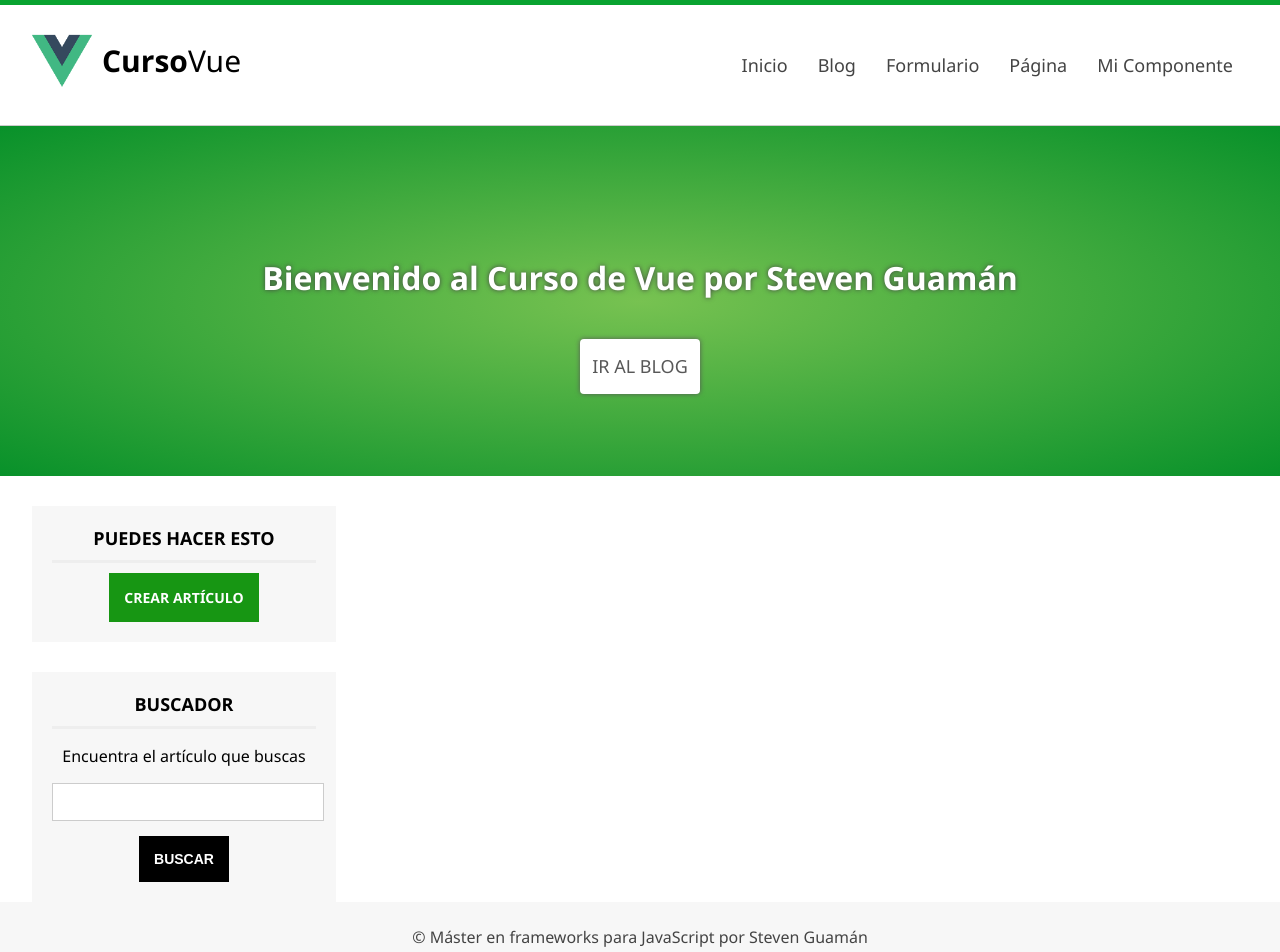
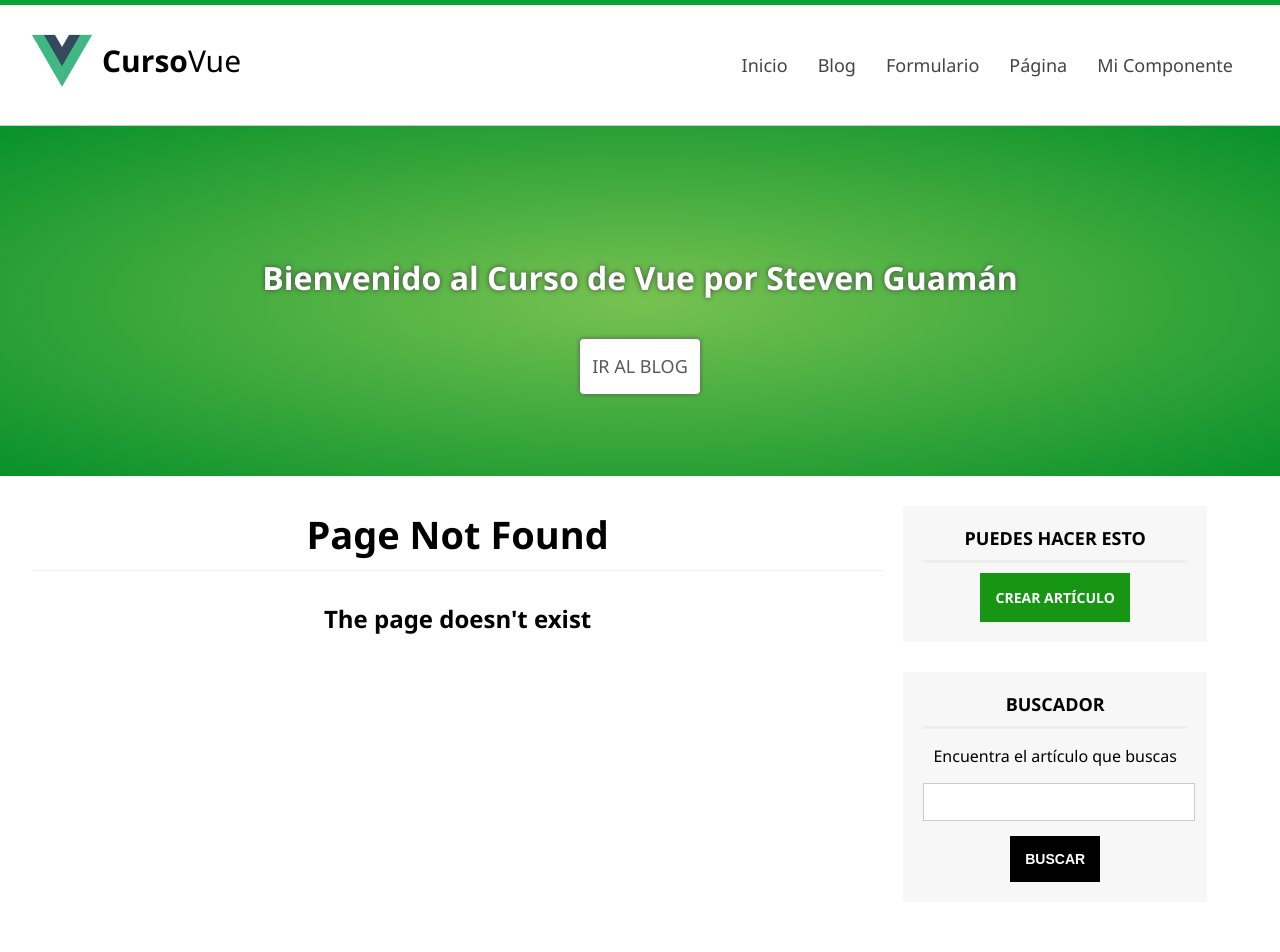
Before and after one commit to stevengf14/aprendiendo-vue, a Vue app: page / in a window 1280 px wide. Shown: the top 952 px of the page. Built offline with nearby package versions, Linux system fonts and the light colour scheme.

Commit message:
Error page

```diff
--- /dev/null
+++ b/src/components/ErrorComponent.vue
@@ -0,0 +1,12 @@
+<template>
+  <section id="content">
+    <h1 class="subheader">Page Not Found</h1>
+    <h2>The page doesn't exist</h2>
+  </section>
+</template>
+
+<script>
+export default {
+  name: "ErrorComponent",
+};
+</script>
--- a/src/main.js
+++ b/src/main.js
@@ -7,6 +7,7 @@ import HelloWorld from "./components/HelloWorld";
 import Blog from "./components/Blog";
 import Form from "./components/Form";
 import Page from "./components/Page";
+import ErrorComponent from "./components/ErrorComponent";
 
 Vue.config.productionTip = false;
 
@@ -20,6 +21,7 @@ const routes = [
   { path: "/last-articles", component: LastArticles },
   { path: "/my-component", component: MyComponent },
   { path: "hello-world", component: HelloWorld },
+  { path: "*", component: ErrorComponent },
 ];
 
 const router = new VueRouter({
```
